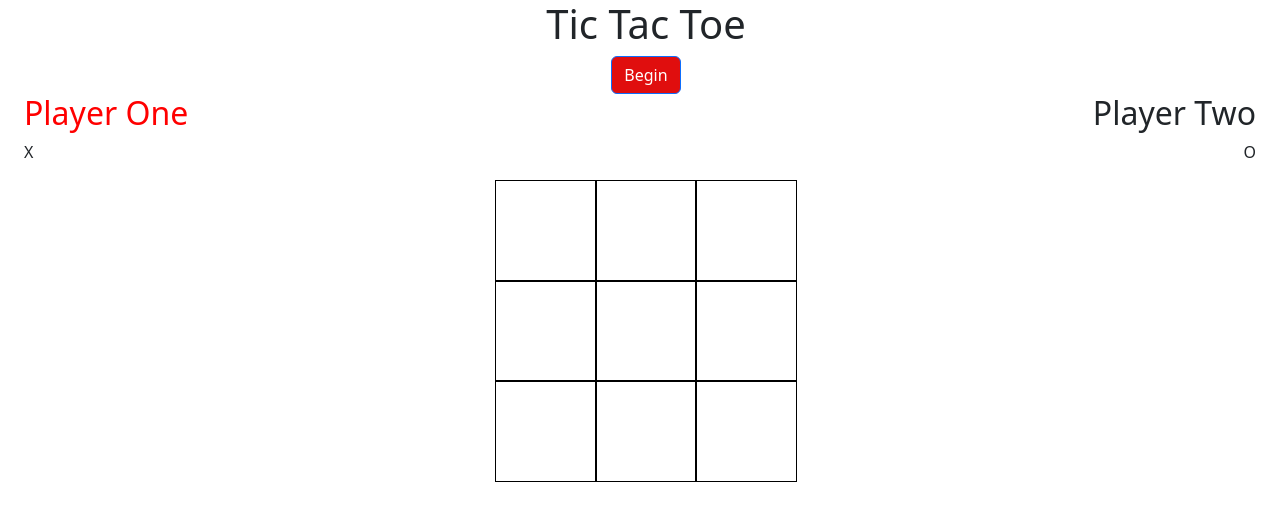
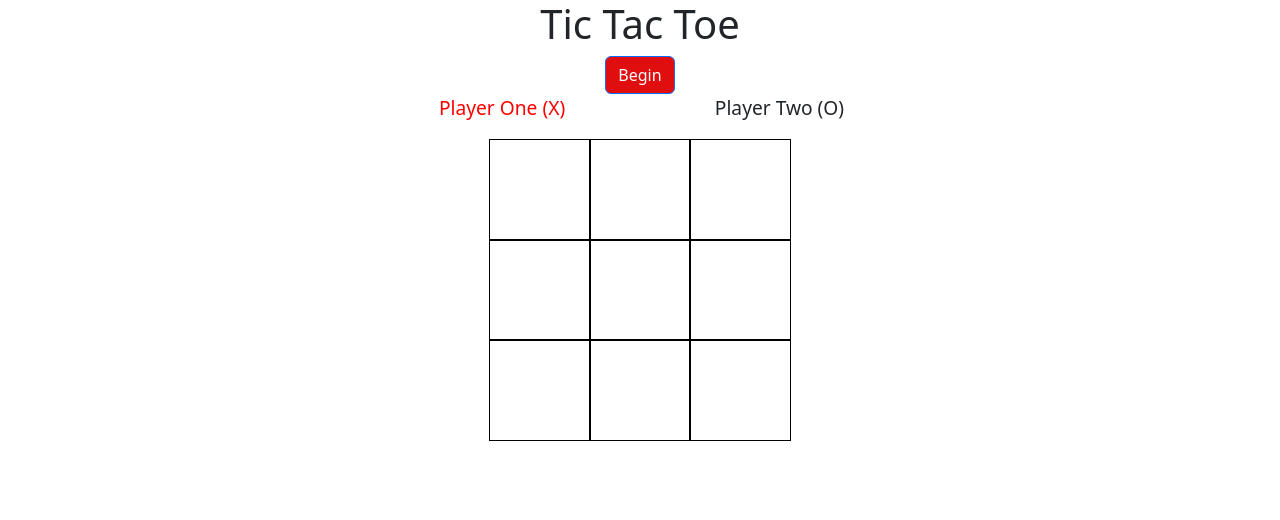
Before and after one commit to Wraytheon/ticTacToe-Object-Project, a plain HTML site: page index.html in a window 1280 px wide. Both pictures are taken after a click on the button "Begin". Drawn offline with nearby package versions, Linux system fonts and the light colour scheme.

Commit message:
made player titles fit better on page

```diff
--- a/css/style.css
+++ b/css/style.css
@@ -11,6 +11,12 @@
   width: 100%;
   text-align: center;
 }
+.player-title {
+  width: 45%;
+}
+.player-one, .player-two {
+  font-size: 1.2rem;
+}
 
 .board {
   display: flex;
@@ -21,7 +27,7 @@
 }
 
 .row {
-  margin-left: 0;
+  margin: 0;
 }
 .cell {
   width: 100px;
--- a/index.html
+++ b/index.html
@@ -40,17 +40,15 @@
       </div>
 
       <div id="players-container" class="hide row justify-content-between mx-auto">
-        <div class="col-4">
-          <div class="text-start">
-            <h2 class="player-one">Player One</h2>
-            <p>X</p>
+        <div class="col-4 player-title">
+          <div class="text-end">
+            <p class="player-one">Player One (X)</p>
           </div>
         </div>
 
-        <div class="col-4">
-          <div class="text-end">
-            <h2 class="player-two">Player Two</h2>
-            <p>O</p>
+        <div class="col-4 player-title">
+          <div>
+            <p class="player-two">Player Two (O)</p>
           </div>
         </div>
       </div>
```
